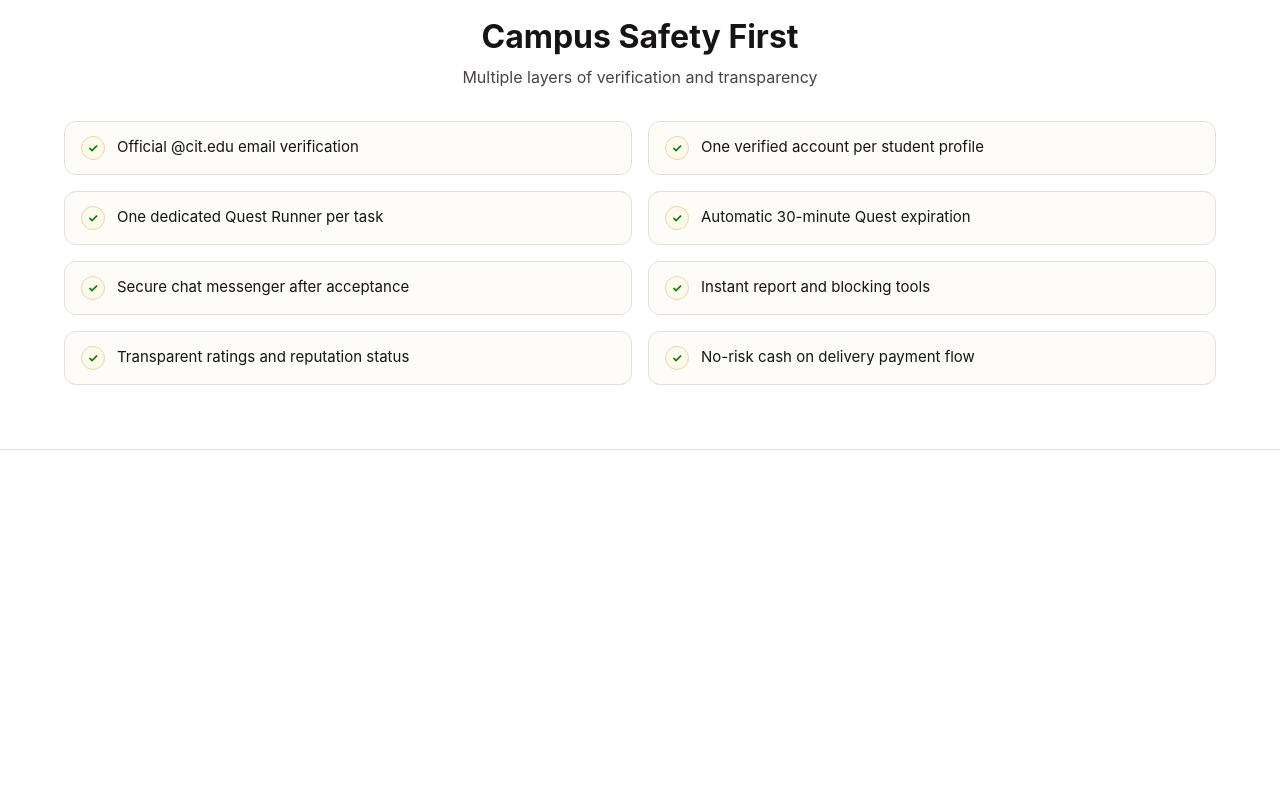
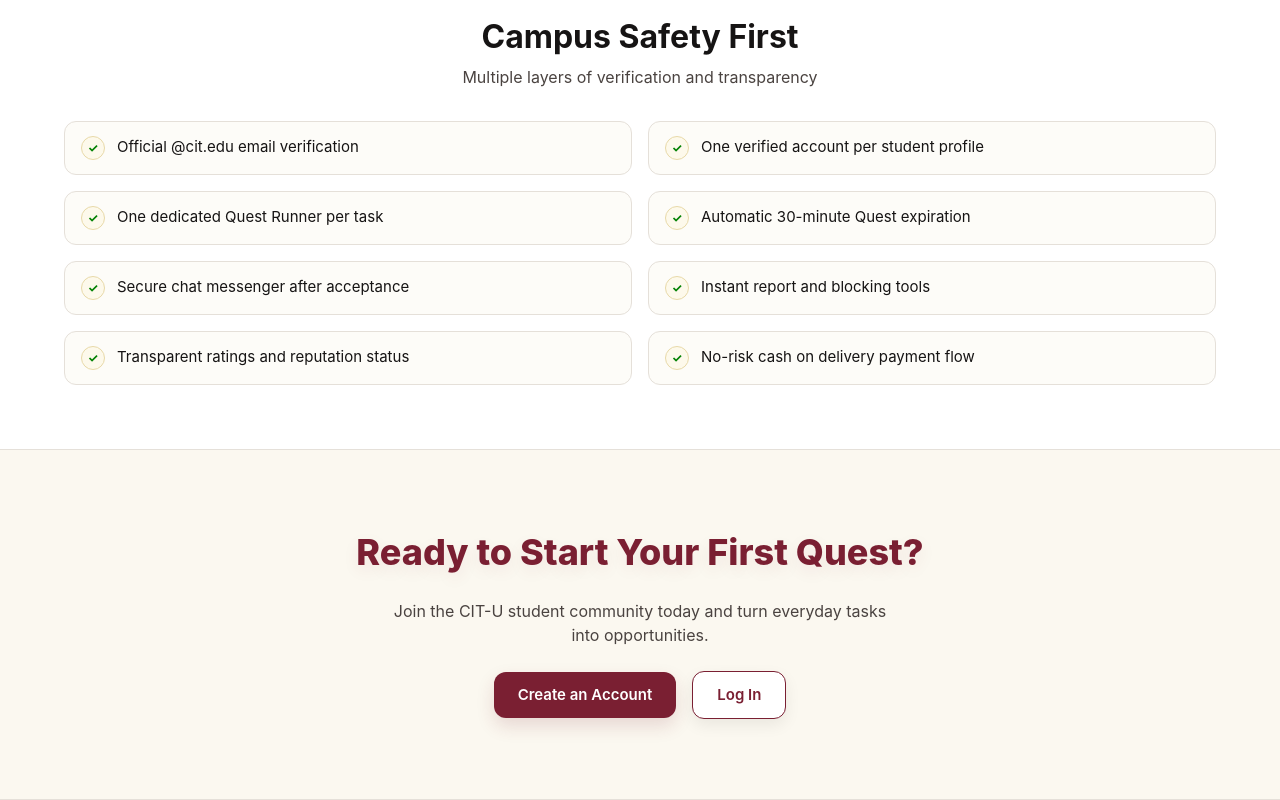
Before and after one commit to Cyn-sharp/questgo, a Next.js app: page / in a window 1280 px wide. Shown: the part 1555-2355 px from the top of the page. Before the commit the page ends 2005 px from the top, so only its background shows below. Built offline with nearby package versions, Linux system fonts and the light colour scheme.

Commit message:
Added CTA section

```diff
--- a/src/app/page.tsx
+++ b/src/app/page.tsx
@@ -2,6 +2,7 @@ import { HeroSection } from "@/components/hero/HeroSection";
 import { TrustSection } from "@/components/trust/TrustSection";
 import { HowItWorks } from "@/components/how-it-works/HowItWorks";
 import { SafetyChecklist } from "@/components/safety/SafetyChecklist";
+import { FinalCta } from "@/components/cta/FinalCta";
 
 export default function Home() {
   return (
@@ -10,6 +11,7 @@ export default function Home() {
       <TrustSection />
       <HowItWorks />
       <SafetyChecklist />
+      <FinalCta />
     </>
   );
 }
--- /dev/null
+++ b/src/components/cta/FinalCta.tsx
@@ -0,0 +1,40 @@
+export const FinalCta = (): JSX.Element => {
+  return (
+    <section
+      className="flex flex-col items-center gap-6 px-6 md:px-16 py-16 md:py-20 bg-[#fbf8f0] border-b border-solid border-[#e5e0d9] text-center"
+      aria-labelledby="final-cta-heading"
+    >
+      <h2
+        id="final-cta-heading"
+        className="font-extrabold text-[#7a1f32] text-3xl md:text-4xl leading-tight [text-shadow:0px_6px_16px_#7a1f3214] max-w-2xl"
+      >
+        Ready to Start Your First Quest?
+      </h2>
+
+      <p className="font-normal text-[#4a4340] text-base max-w-lg">
+        Join the CIT-U student community today and turn everyday tasks into
+        opportunities.
+      </p>
+
+      <div className="flex flex-wrap items-center justify-center gap-4">
+        <a
+          href="/register"
+          className="inline-flex items-center justify-center px-6 py-3 bg-[#7a1f32] hover:bg-[#661a2a] rounded-xl shadow-[0px_8px_18px_#7a1f3226] transition focus-visible:outline focus-visible:outline-2 focus-visible:outline-offset-2 focus-visible:outline-[#7a1f32]"
+        >
+          <span className="font-semibold text-white text-[15px]">
+            Create an Account
+          </span>
+        </a>
+
+        <a
+          href="/login"
+          className="inline-flex items-center justify-center px-6 py-3 bg-white hover:bg-[#fff0f0] rounded-xl border-[1.5px] border-solid border-[#7a1f32] shadow-[0px_6px_16px_#00000012] transition focus-visible:outline focus-visible:outline-2 focus-visible:outline-offset-2 focus-visible:outline-[#7a1f32]"
+        >
+          <span className="font-semibold text-[#7a1f32] text-[15px]">
+            Log In
+          </span>
+        </a>
+      </div>
+    </section>
+  );
+};
```
